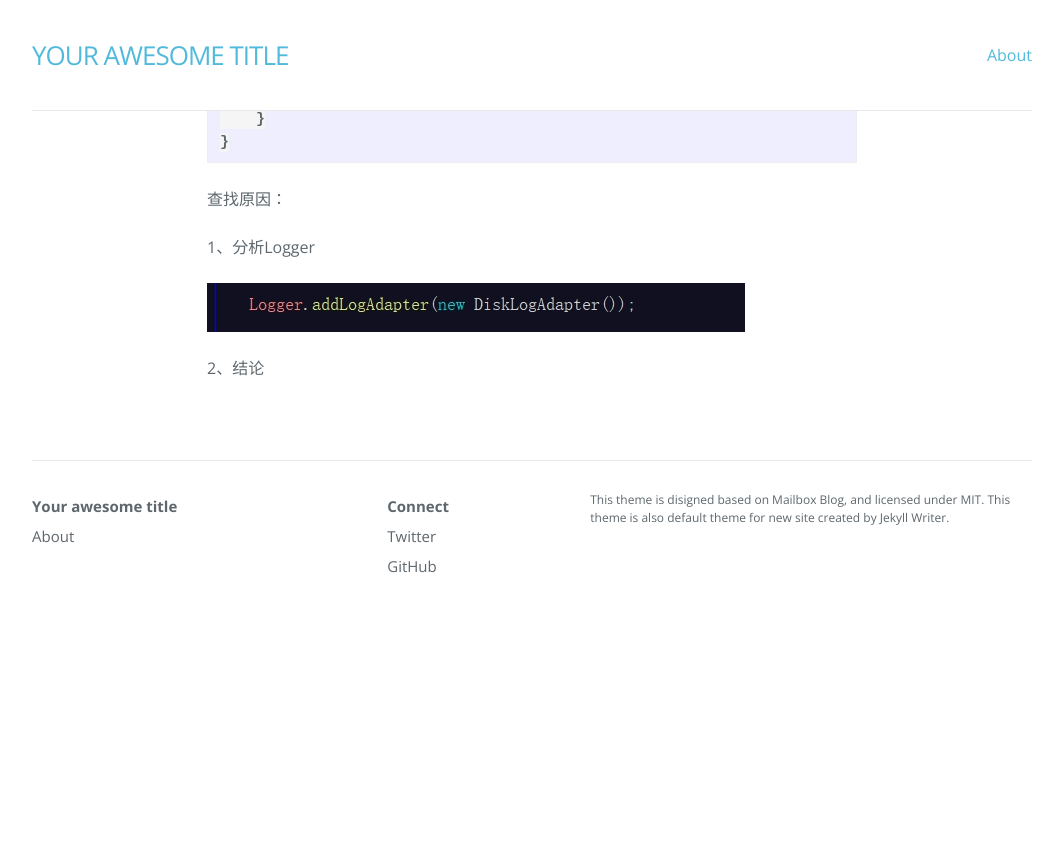
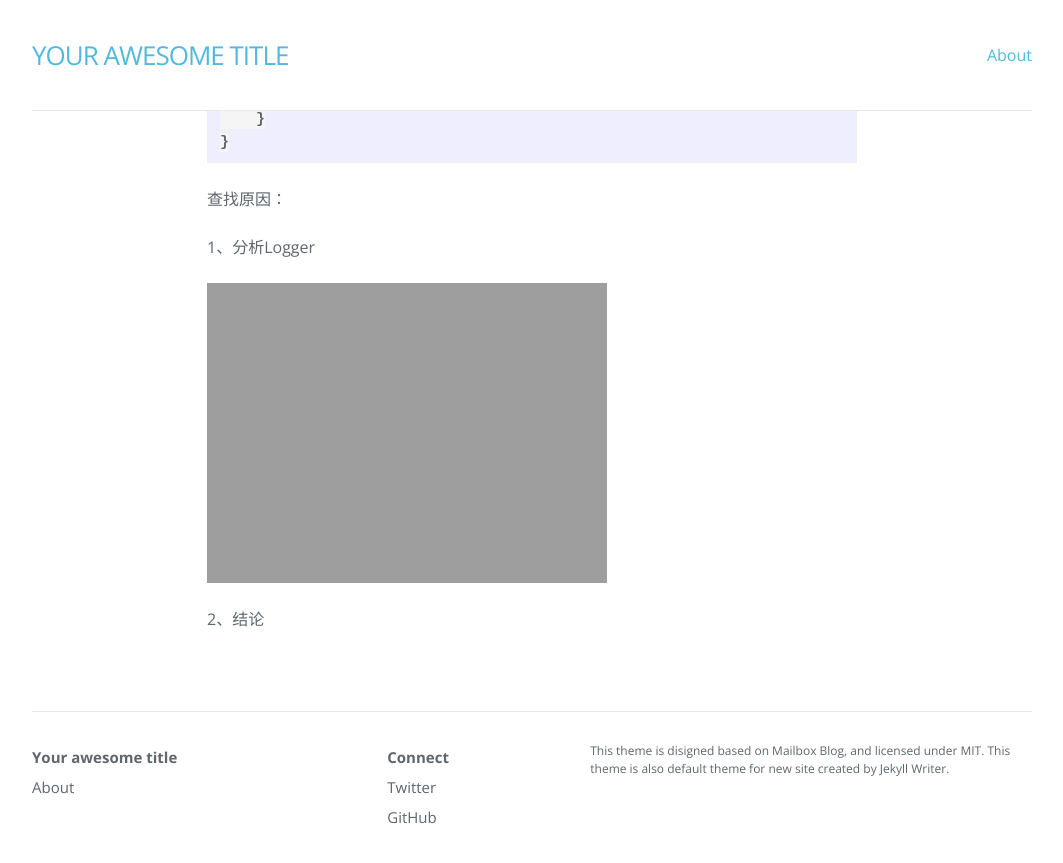
Before and after one commit to BrianCZY/MyBlogs, a Jekyll site: the page built from _posts/2019-03-09-Android Logger存储到本地-未生成日志文件.md, in a window 1280 px wide and 900 px high, scrolled down 704 px. Shown: the top 863 px of the window, without its empty margins (108-1171 px from the left). Built offline with Jekyll 4.4.1, drawn with Linux system fonts in a browser that asks for light colours; nearby versions of some CDN libraries; our own code applies the rules of GitHub Pages for plain Markdown files; before the commit the page ends 1353 px from its top, so only the background shows below that.

Commit message:
更换为相对路径

```diff
--- a/_posts/2019-03-09-Android Logger存储到本地-未生成日志文件.md
+++ b/_posts/2019-03-09-Android Logger存储到本地-未生成日志文件.md
@@ -27,6 +27,6 @@ private void requsetStoragePermission() {
 
 1、分析Logger
 
- ![img](https://github.com/BrianCZY/MyBlogs/blob/gh-pages/_posts/wps1.jpg?raw=true)
+ ![img]({{site.url}}/pics/2019-3-9-1.png)
 
 2、结论
```
Also changed, not shown: image/2019-3-9-1.jpg (renamed from _posts/wps1.jpg).
